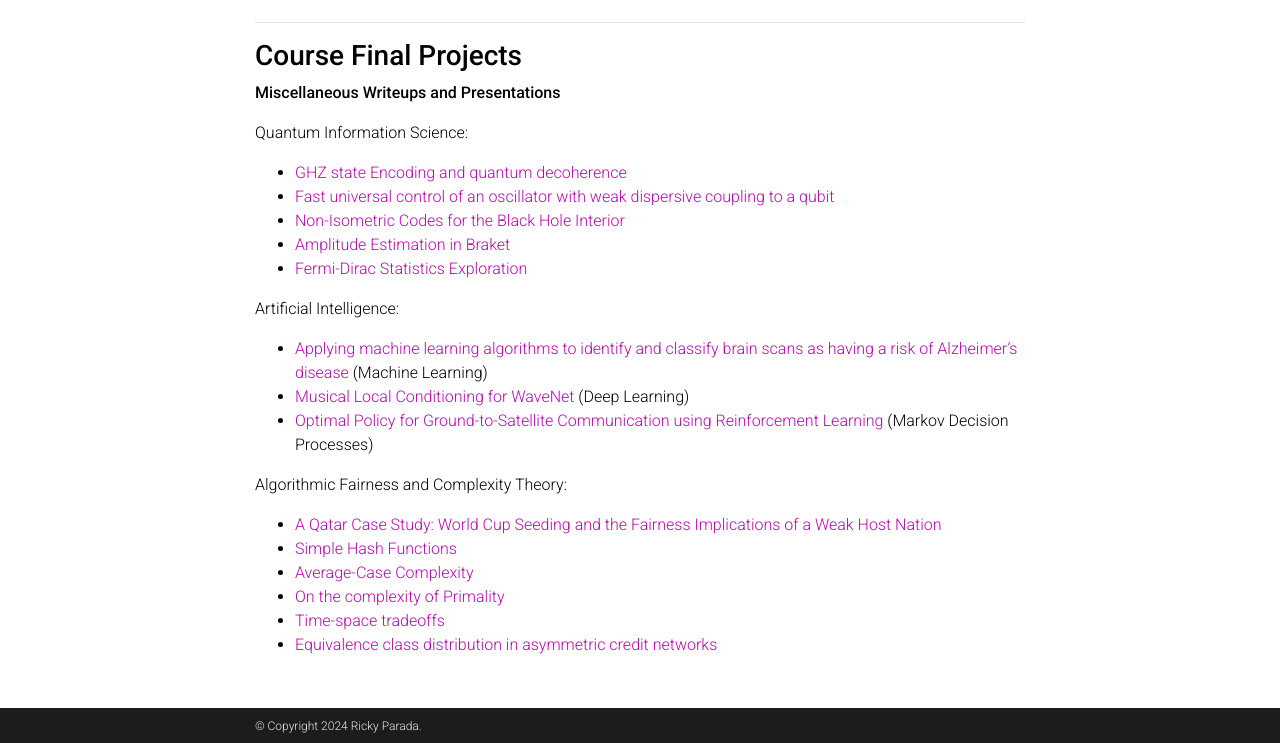
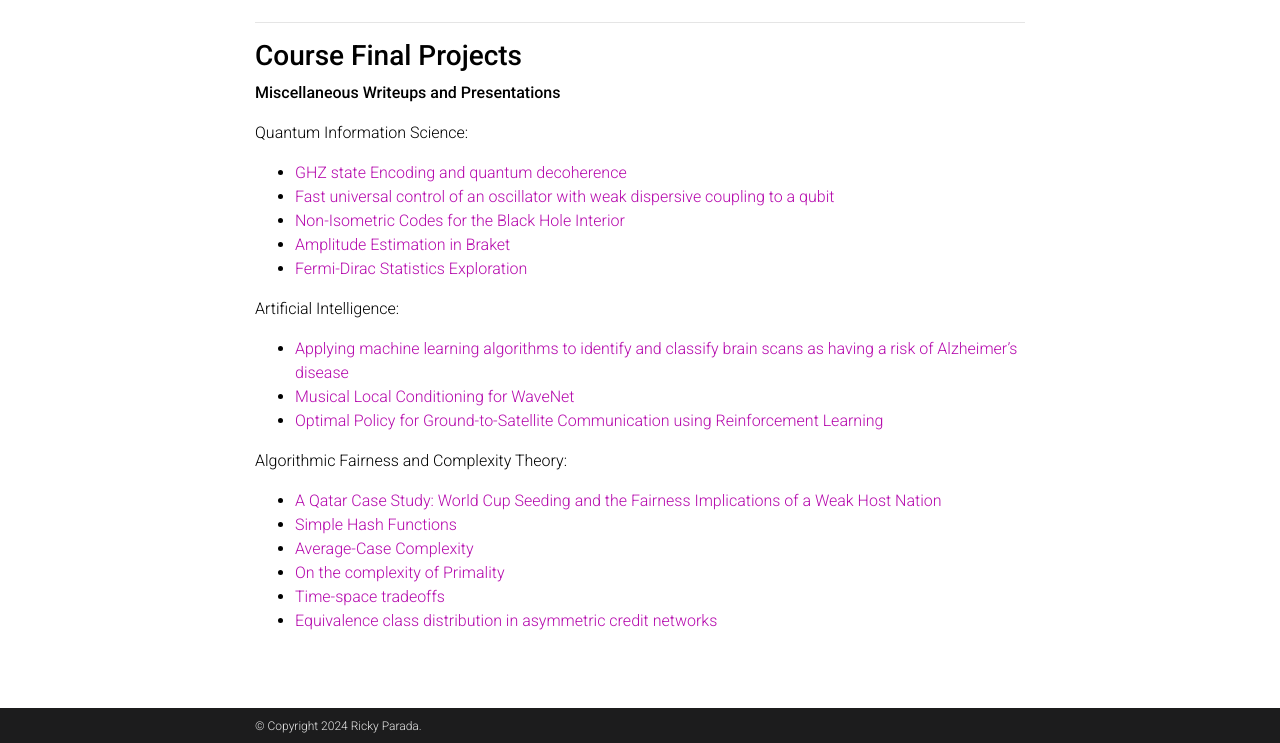
Before and after one commit to rickyparada/rickyparada.github.io, a Jekyll site: the page built from _pages/projects.md, in a window 1280 px wide and 900 px high, scrolled down 1583 px, cut to the strip 157-900 px from the top of the window. Built offline with Jekyll 4.4.1, drawn with Linux system fonts in a browser that asks for light colours; comment, search, counter and statistics services are not loaded; a style sheet for code colours, icons or effects is not loaded.

Commit message:
finished projects

```diff
--- a/_pages/projects.md
+++ b/_pages/projects.md
@@ -79,9 +79,9 @@ Quantum Information Science:
 - [Fermi-Dirac Statistics Exploration](https://drive.google.com/file/d/1nK3qHI0AabHFcCiUFBvVE2EtyLQ2bkCH/view?usp=sharing){:target="_blank"}
 
 Artificial Intelligence:
-- [Applying machine learning algorithms to identify and classify brain scans as having a risk of Alzheimer's disease](https://cs229.stanford.edu/proj2021spr/report2/82006956.pdf){:target="_blank"} (Machine Learning)
-- [Musical Local Conditioning for WaveNet](https://cs230.stanford.edu/projects_spring_2022/reports/127608644.pdf){:target="_blank"} (Deep Learning)
-- [Optimal Policy for Ground-to-Satellite Communication using Reinforcement Learning](https://drive.google.com/file/d/1wGFW5xqyl3DYfkYzNm3d31UktLjY5QZD/view?usp=sharing){:target="_blank"} (Markov Decision Processes)
+- [Applying machine learning algorithms to identify and classify brain scans as having a risk of Alzheimer's disease](https://cs229.stanford.edu/proj2021spr/report2/82006956.pdf){:target="_blank"}
+- [Musical Local Conditioning for WaveNet](https://cs230.stanford.edu/projects_spring_2022/reports/127608644.pdf){:target="_blank"}
+- [Optimal Policy for Ground-to-Satellite Communication using Reinforcement Learning](https://drive.google.com/file/d/1wGFW5xqyl3DYfkYzNm3d31UktLjY5QZD/view?usp=sharing){:target="_blank"}
 
 Algorithmic Fairness and Complexity Theory:
 - [A Qatar Case Study: World Cup Seeding and the Fairness Implications of a Weak Host Nation](https://drive.google.com/file/d/1Nc_LqauGDCs4BrcSXA_n7BI8OicZTvV4/view?usp=sharing){:target="_blank"}
```
